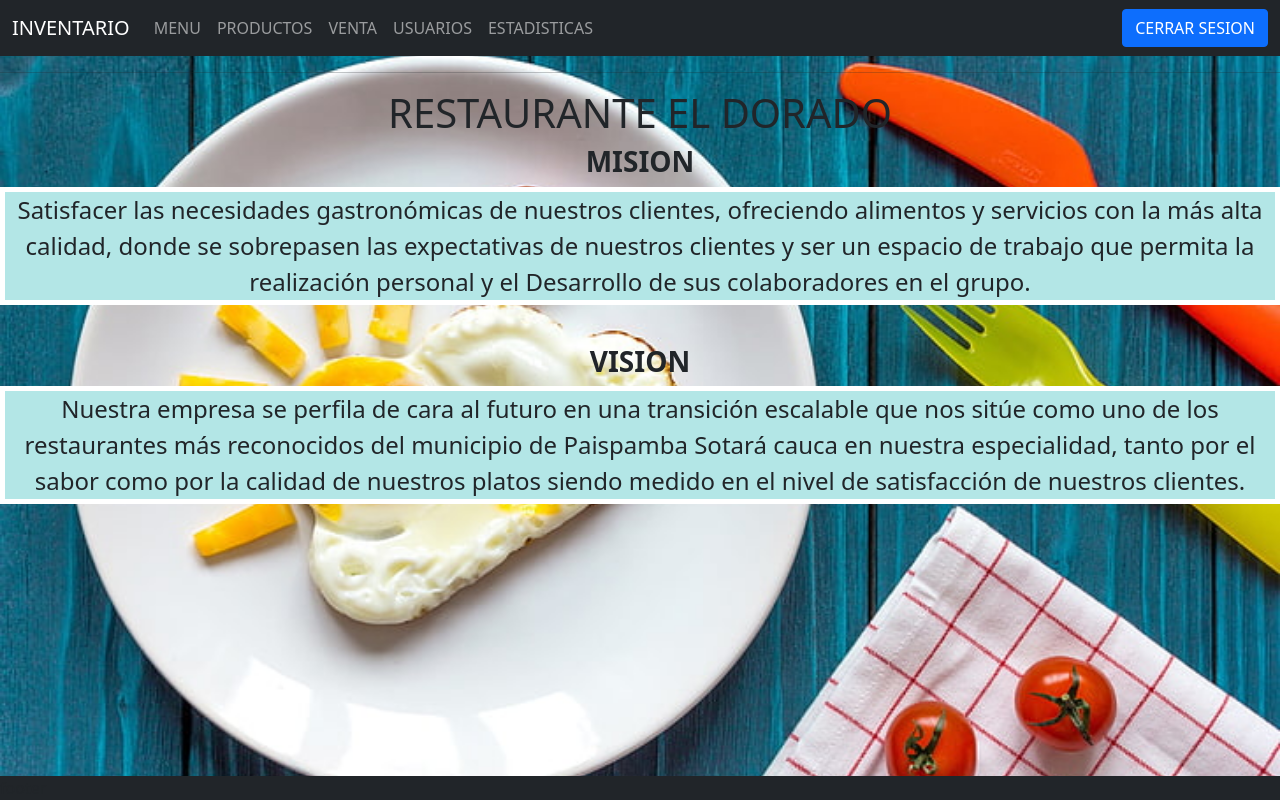
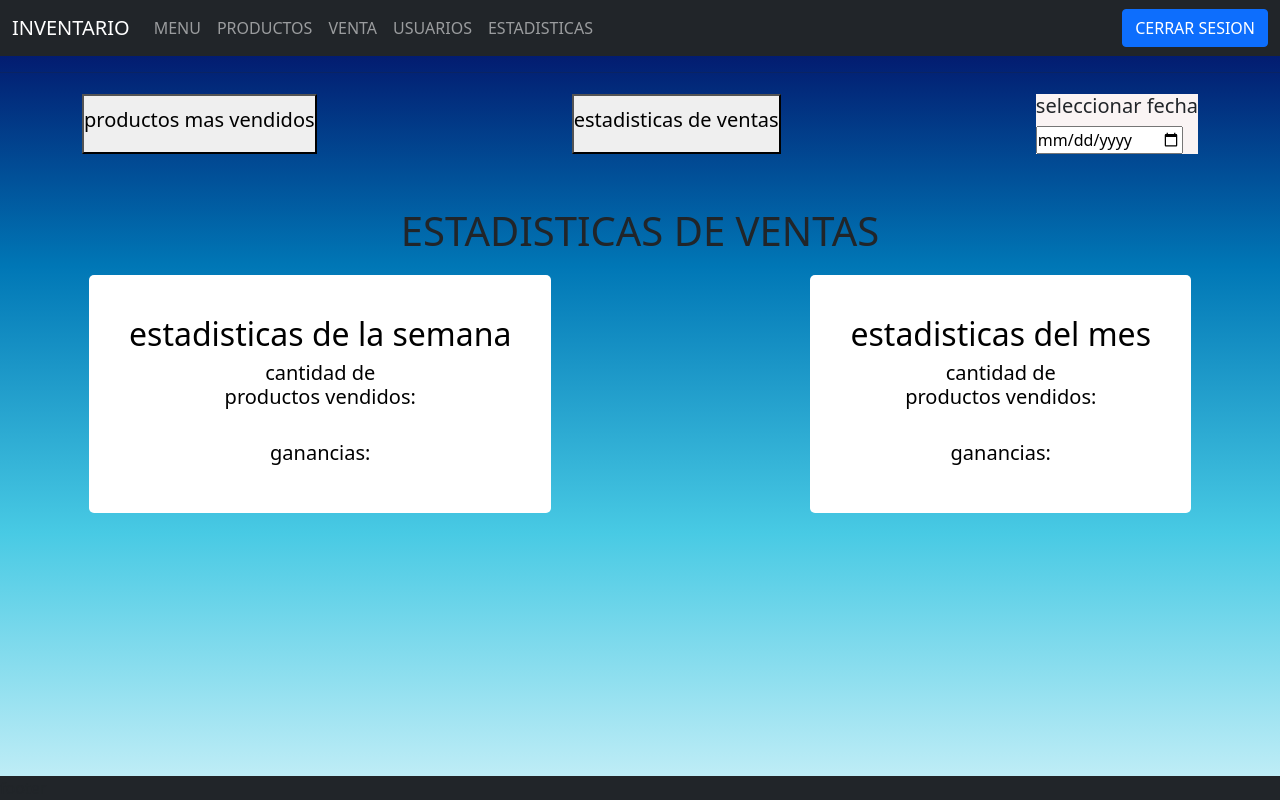
Before and after one commit to Adrian-palacios19/proyecto, a plain HTML site: page estadisticas.html in a window 1280 px wide. Drawn offline with Linux system fonts and the light colour scheme.

Commit message:
cambios de estadisticas

```diff
--- a/assets/css/estilos.css
+++ b/assets/css/estilos.css
@@ -54,7 +54,7 @@ h6 {
 }
 
 .agregar {
-    background-color: white;
+    background-color: rgb(255, 255, 255);
     margin: 7px;
     padding: 40px;
     color: black;
--- a/estadisticas.html
+++ b/estadisticas.html
@@ -1,19 +1,22 @@
 <html>
+
 <head>
     <title>INVENTARIO RESTAURANTE EL DORADO</title>
-        <meta charset="utf-8"/>
+    <meta charset="utf-8" />
     <meta name="viewport" content="width=device-width, initial-scale=1.0">
-        <link href="assets/css/estilos.css" rel="stylesheet" type="text/css"/>
+    <link href="assets/css/estilos.css" rel="stylesheet" type="text/css" />
     <script src="assets/libreria_booststrap/jquery-3.6.0.js" type="text/javascript"></script>
-        <link href="assets/libreria_booststrap/bootstrap-5.1.0-dist/css/bootstrap.css" rel="stylesheet" type="text/css"/>
+    <link href="assets/libreria_booststrap/bootstrap-5.1.0-dist/css/bootstrap.css" rel="stylesheet" type="text/css" />
     <script src="assets/libreria_booststrap/bootstrap-5.1.0-dist/js/bootstrap.js" type="text/javascript"></script>
 </head>
-    <body id="body_imagen_fondo">
+
+<body class="fondo">
     <header>
         <nav class="navbar navbar-expand-lg navbar-dark bg-dark">
             <div class="container-fluid">
                 <a class="navbar-brand" href="#">INVENTARIO</a>
-                    <button class="navbar-toggler" type="button" data-bs-toggle="collapse" data-bs-target="#navbarText" aria-controls="navbarText" aria-expanded="false" aria-label="Toggle navigation">
+                <button class="navbar-toggler" type="button" data-bs-toggle="collapse" data-bs-target="#navbarText"
+                    aria-controls="navbarText" aria-expanded="false" aria-label="Toggle navigation">
                     <span class="navbar-toggler-icon"></span>
                 </button>
                 <div class="collapse navbar-collapse" id="navbarText">
@@ -41,47 +44,59 @@
         </nav>
         <hr />
     </header>
-                        <center>
-                            <h1>RESTAURANTE EL DORADO</h1>
-                            <center><h3><b>MISION</b></h3></center>
-                            <p class="p">Satisfacer las necesidades gastronómicas de nuestros clientes, ofreciendo alimentos y servicios con la más alta calidad, donde se sobrepasen las expectativas de nuestros clientes y ser un espacio de trabajo que permita la realización personal y el Desarrollo de sus colaboradores en el grupo.</p>
-                            <br>
-                            <center><h3><b>VISION</b></h3></center>
-                            <p class="p">Nuestra empresa se perfila de cara al futuro en una transición escalable que nos sitúe como uno de los restaurantes más reconocidos del municipio de Paispamba Sotará cauca en nuestra especialidad, tanto por el sabor como por la calidad de nuestros platos siendo medido en el nivel de satisfacción de nuestros clientes.</p>
-                        </center>
-                        <!-- Modal -->
-                        <div class="modal fade" id="login" tabindex="-1" aria-labelledby="exampleModalLabel" aria-hidden="true">
-                            <div class="modal-dialog">
-                                <div class="modal-content">
-                                    <div class="modal-header">
-                                        <h5 class="modal-title" id="exampleModalLabel">INICIAR SESION</h5>
-                                        <button type="button" class="btn-close" data-bs-dismiss="modal" aria-label="Close"></button>
+
+    <main class="container">
+
+        <button>
+        <div>
+            <h5>productos mas vendidos</h5>
         </div>
-                                    <div class="modal-body">
-                                        <div class="mb-3 row">
-                                            <label for="staticEmail" class="col-sm-3 col-form-label">Email</label>
-                                            <div class="col-sm-9">
-                                                <input type="text" readonly class="form-control-plaintext" id="staticEmail" value="email@example.com">
+        </button>
+        <button>
+        <div>
+            <h5>estadisticas de ventas</h5>
         </div>
-                                        </div>
-                                        <div class="mb-5 row">
-                                            <label for="contrasena" class="col-sm-3 col-form-label">Contraseña</label>
-                                            <div class="col-sm-9">
-                                                <input type="password" class="form-control" id="contrasena">
-                                            </div>
-                                        </div>
-                                    </div>
-                                    <div class="modal-footer">
+        </button>
 
-                                        <button type="button" class="btn btn-primary">INGRESAR</button>
-                                    </div>
-                                </div>
-                            </div>
+
+
+        <div style= "background-color: rgb(250, 244, 244);">
+            <h5>seleccionar fecha</h5>
+            <input type="date">
         </div>
 
+    </main>
+
+    <br><br>
+    <center>
+        <h1>ESTADISTICAS DE VENTAS</h1>
+     </center>
+
+    <main class="container">
+
+        <div class="agregar" style="border-radius: 5px;">
+            <h2>estadisticas de la semana</h2>
+            <h5>cantidad de<br>productos vendidos:</h5><br>
+            <h5>ganancias:</h5>
         </div>
+
+        <div class="agregar" style="border-radius: 5px;">
+            <h2>estadisticas del mes</h2>
+            <h5>cantidad de<br>productos vendidos:</h5><br>
+            <h5>ganancias:</h5>
         </div>
+
+    </main>
+
+
+
+
+
+
+
+
     <div class="position-fixed bg-dark bottom-0 w-100 h-auto">footer</div>
 
 </body>
+
 </html>
```
Also changed, not shown: usuario.html (+6 -1 lines). Lines whose indentation alone changed are shown as unchanged.
